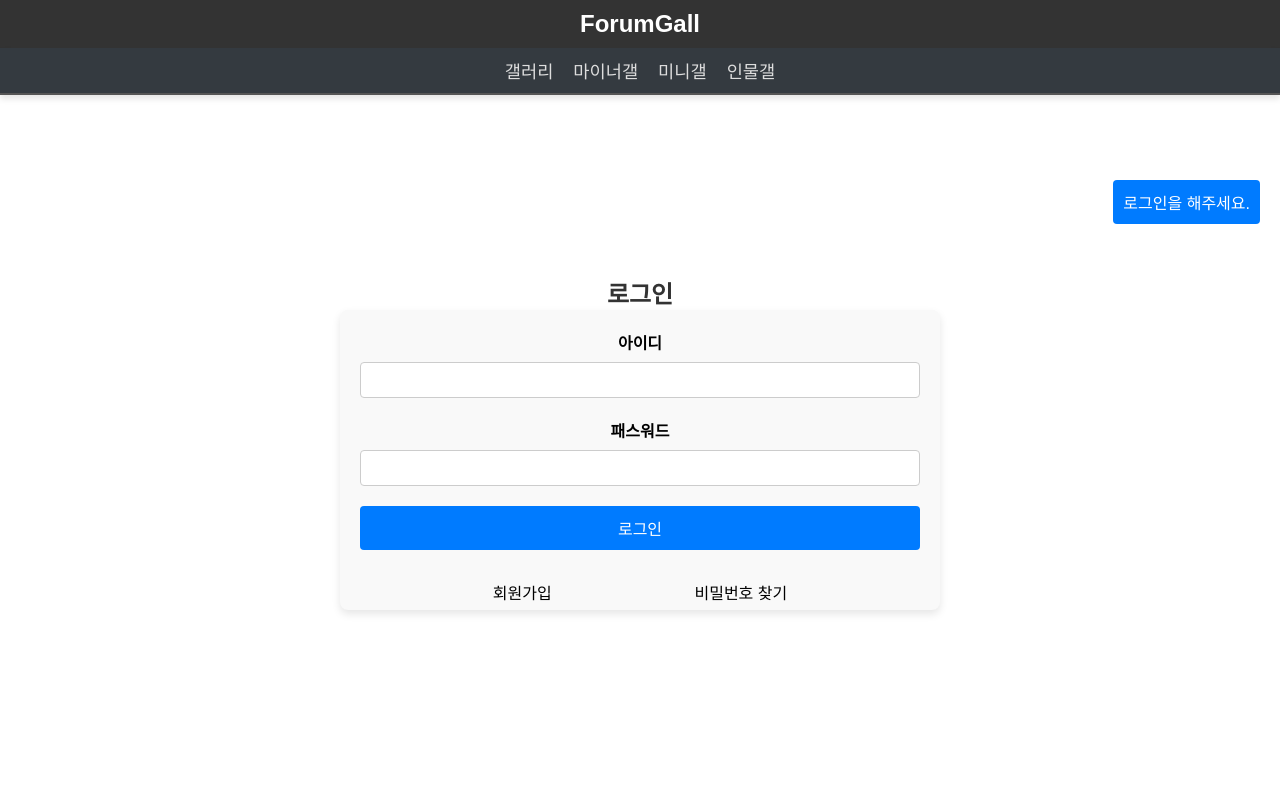
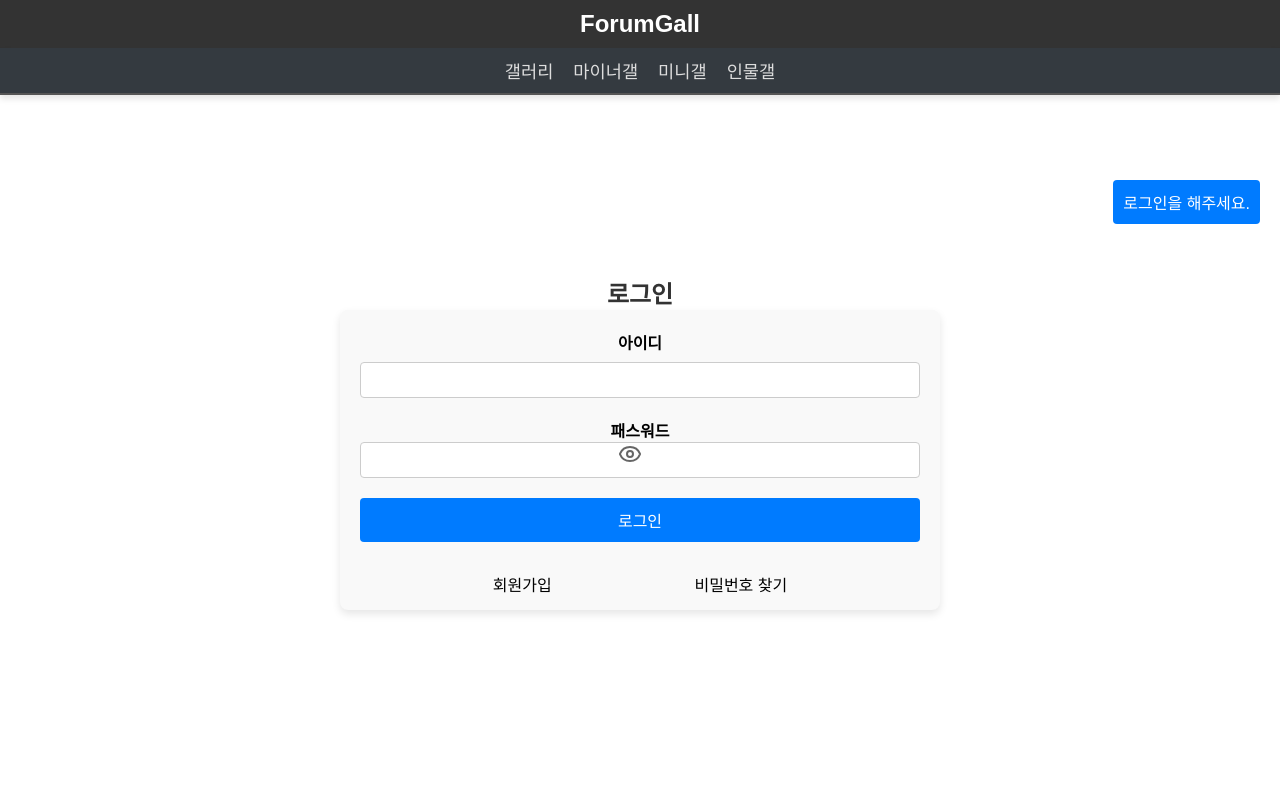
Before and after one commit to ssjsl12/BootReact, a React (Create React App) app in the folder src/main/frontend/: page /login in a window 1280 px wide. Shown: the top 800 px of the page. Built offline with nearby package versions, Linux system fonts and the light colour scheme; no server answers.

Commit message:
[민종]  - 버그 수정

```diff
--- a/src/main/frontend/src/routes/gallery/LoginForm.jsx
+++ b/src/main/frontend/src/routes/gallery/LoginForm.jsx
@@ -2,13 +2,14 @@ import axios from "axios";
 import React, { useEffect, useState } from "react";
 import './css/login.css'
 import {Await, useNavigate, useParams} from "react-router-dom";
+import {Eye, EyeOff} from "lucide-react";
 
 
 const LoginForm = () => {
 
 
     const navigate = useNavigate();
-
+    const [showPassword1, setShowPassword1] = useState(false);
 
     const handleLogin = async (e) => {
         e.preventDefault();
@@ -54,12 +55,20 @@ const LoginForm = () => {
                         />
                     </div>
                     <div>
-                        <label htmlFor="password">패스워드</label>
+                        <label htmlFor="password">패스워드
+
                         <input
-                            type="password"
+                            type={showPassword1 ? "text" : "password"}
                             id="password"
-
                         />
+                        <button
+                            type="button"
+                            className="eye-btn"
+                            onClick={() => setShowPassword1(!showPassword1)}
+                        >
+                            {showPassword1 ? <EyeOff /> : <Eye />}
+                        </button>
+                        </label>
                     </div>
 
                     <div>
--- a/src/main/frontend/src/routes/gallery/css/login.css
+++ b/src/main/frontend/src/routes/gallery/css/login.css
@@ -16,6 +16,26 @@
     gap: 10px; /* 버튼 사이의 간격 */
     width: 100%; /* 부모 컨테이너의 너비에 맞춤 */
 }
+
+.login-form .eye-btn {
+    position: absolute;
+    width: 10%;
+    height: 50%;
+    background: none;
+    border: none;
+    cursor: pointer;
+    color: #666;
+    display: flex;
+    align-items: center;
+    font-size: 18px;
+    right : 520px;
+    top : 95px;
+}
+.login-form .eye-btn:hover {
+    color: black;
+    background: none; /* 호버 시 배경 없애기 */
+}
+
 
 .login-form div
 {
--- a/src/main/frontend/src/routes/gallery/postDetail.jsx
+++ b/src/main/frontend/src/routes/gallery/postDetail.jsx
@@ -110,7 +110,7 @@ const PostDetail = ({ isAuthenticated }) =>
                     axios.delete(`/${category}/${galleryId}/delete/${no}`)
                         .then(res => {
                             alert("삭제 완료")
-                            window.location.reload();
+                            navigate(`/${category}/${galleryId}/0`);
                         }) // 데이터 받아서 상태 업데이트
                         .catch(error => {
                             alert("삭제 실패")
--- a/src/main/frontend/src/routes/gallery/postModify.jsx
+++ b/src/main/frontend/src/routes/gallery/postModify.jsx
@@ -57,22 +57,31 @@ const PostModify = () => {
 
     // 이미지 업로드 처리
     const handleImageUpload = async (event) => {
-        const file = event.target.files[0];
-        if (file) {
-            const formData = new FormData();
-            formData.append("image", file);
+        const files = Array.from(event.target.files); // 여러 파일을 배열로 변환
+        if (files.length > 0) {
+            try {
+                const formData = new FormData();
 
-            try {
+                // 모든 파일을 formData에 추가
+                files.forEach((file) => {
+                    formData.append("images", file); // 서버에서 "images" 키로 받을 수 있도록 설정
+                });
+
                 // 서버로 이미지 업로드 요청
                 const response = await axios.post("/api/upload", formData, {
                     headers: { "Content-Type": "multipart/form-data" },
                 });
 
-                // 업로드된 이미지 URL 가져오기
-                const imageUrl = response.data;
+                // 서버에서 업로드된 이미지 URL 배열 반환
+                const imageUrls = response.data; // 예: ['/uploads/img1.jpg', '/uploads/img2.jpg']
 
-                // content에 이미지 URL 추가
-                const imgHTML = `<img src="http://localhost:8080/api${imageUrl}" alt="Uploaded Image" style="max-width: 100%;" />`;
+                // 이미지 URL들을 HTML로 변환하여 content에 추가
+                const imgHTML = imageUrls
+                    .map(
+                        (url) =>
+                            `<img src="http://localhost:8080/api${url}" alt="Uploaded Image" style="max-width: 100%;" />`
+                    )
+                    .join(""); // 여러 이미지 URL을 하나의 HTML로 합침
                 const newContent = post.content + imgHTML;
 
                 // 상태 업데이트
```
Also changed, not shown: 1 other file (tests, documents, lock files or other folders).
